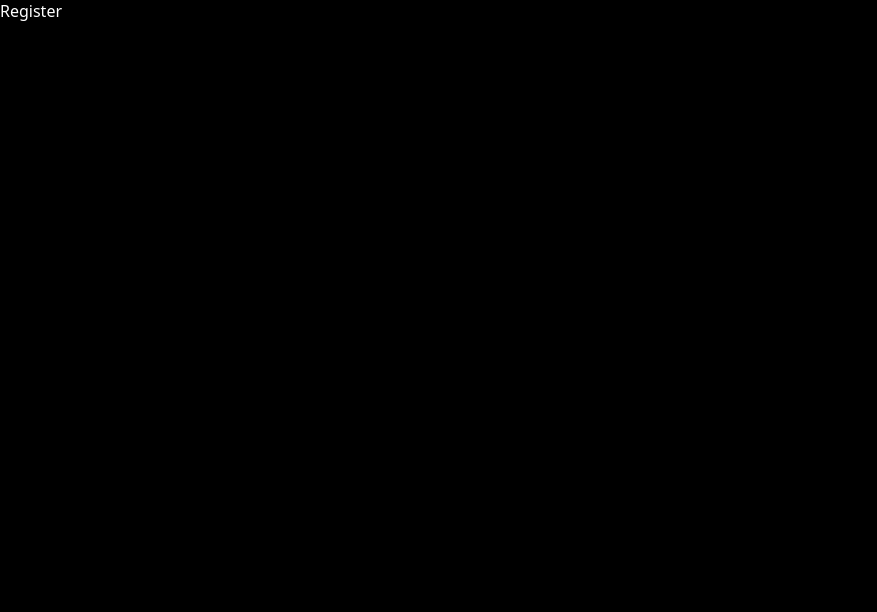
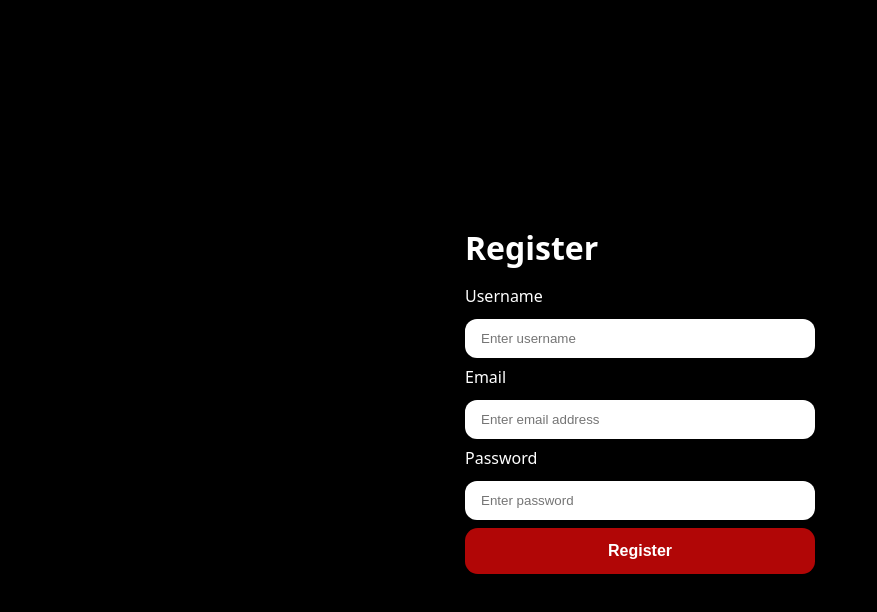
Before and after one commit to naitik-dhiman/MERN_GENAI_PRoject, a React app in the folder FRONTEND/: page /register in a window 1280 px wide. Shown: the top 612 px of the page, without its empty margins (0-877 px from the left). Built offline with nearby package versions, Linux system fonts and the light colour scheme; the HTML template or start-up script is replaced by a standard one.

Commit message:
Completed register page and styled login page that is left

```diff
--- a/FRONTEND/src/features/auth/auth.form.scss
+++ b/FRONTEND/src/features/auth/auth.form.scss
@@ -1,3 +1,5 @@
+@import "../../style/button.scss";
+
 main{
     min-height : 100vh;
     width :100%;
--- a/FRONTEND/src/features/auth/pages/Login.jsx
+++ b/FRONTEND/src/features/auth/pages/Login.jsx
@@ -2,6 +2,13 @@ import React from "react"
 import "../auth.form.scss"
 
 const Login = () => {
+
+
+  const handleSubmit = (e) =>{
+    e.preventdefault()
+  }
+
+
   return (
     <main>
       <div className="form-container">
--- a/FRONTEND/src/features/auth/pages/Register.jsx
+++ b/FRONTEND/src/features/auth/pages/Register.jsx
@@ -1,10 +1,56 @@
 
+import React from "react"
+import "../auth.form.scss"
 
 function Register(){
 
 
-  return (
-    <div> Register </div>
+  const handleSubmit = (e) =>{
+    e.preventDefault()
+  }
+
+ return (
+    <main>
+      <div className="form-container">
+        <h1>Register</h1>
+        <form onSubmit={handleSubmit}>
+
+
+           <div className="input-group">
+            <label htmlFor="username">Username</label>
+            <input
+              id="username"
+              type="text"
+              name="username"
+              placeholder="Enter username"
+            />
+          </div>
+          <div className="input-group">
+            <label htmlFor="email">Email</label>
+            <input
+              id="email"
+              type="email"
+              name="email"
+              placeholder="Enter email address"
+            />
+          </div>
+
+          <div className="input-group">
+            <label htmlFor="password">Password</label>
+            <input
+              id="password"
+              type="password"
+              name="password"
+              placeholder="Enter password"
+            />
+          </div>
+
+          <button type="submit" className="button primary-button">
+            Register
+          </button>
+        </form>
+      </div>
+    </main>
   )
 }
 
--- a/FRONTEND/src/style.scss
+++ b/FRONTEND/src/style.scss
@@ -1,3 +1,8 @@
+@use "./style/button.scss";
+
+
+
+
 *{
     margin : 0%;
     padding :  0%;
--- /dev/null
+++ b/FRONTEND/src/style/button.scss
@@ -0,0 +1,28 @@
+.button {
+    border: none;
+    outline: none;
+    padding-inline: 1.5rem;
+    padding-block: 0.85rem;
+    border-radius: 0.8rem;
+    cursor: pointer;
+    transition: all 0.3s ease-in-out;
+    font-size: 1rem;
+    font-weight: 600;
+
+    &.primary-button {
+        background-color: #b10606;
+        color: white;
+    }
+
+    &:hover {
+        transform: scale(1.05);
+        box-shadow: 0 4px 12px rgba(0, 0, 0, 0.2);
+    }
+
+    &:active {
+        transform: scale(0.95);
+    }
+}
+
+
+// generalizing the button styling here and will require according to the need
```
Also changed, not shown: FRONTEND/theory.txt.
